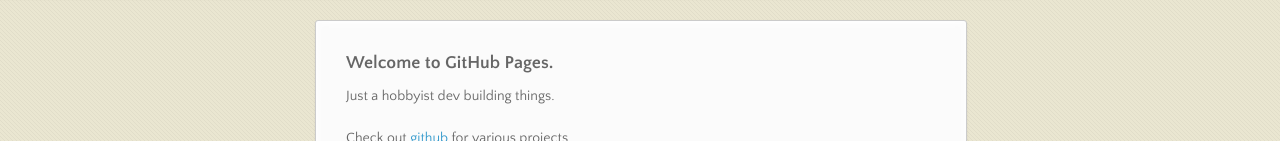
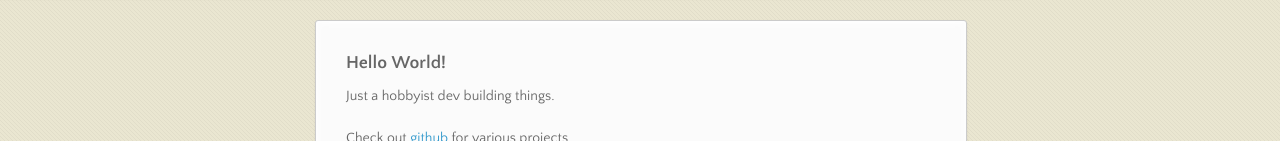
Before and after one commit to mdsimmo/mdsimmo.github.io, a plain HTML site: page index.html in a window 1280 px wide. Shown: the part 170-311 px from the top of the page. Drawn offline with nearby package versions, Linux system fonts and the light colour scheme.

Commit message:
Update index.html

```diff
--- a/index.html
+++ b/index.html
@@ -33,7 +33,7 @@
       </nav>
       <section>
         <h3>
-<a id="welcome-to-github-pages" class="anchor" href="#welcome-to-github-pages" aria-hidden="true"><span aria-hidden="true" class="octicon octicon-link"></span></a>Welcome to GitHub Pages.</h3>
+<a id="welcome-to-github-pages" class="anchor" href="#welcome-to-github-pages" aria-hidden="true"><span aria-hidden="true" class="octicon octicon-link"></span></a>Hello World!</h3>
 
 <p>Just a hobbyist dev building things.</p>
         <p>Check out <a href="https://github.com/mdsimmo">github</a> for various projects</p>
```
